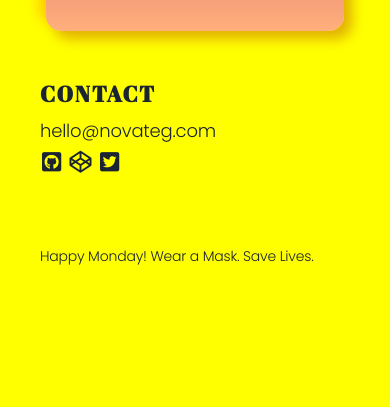
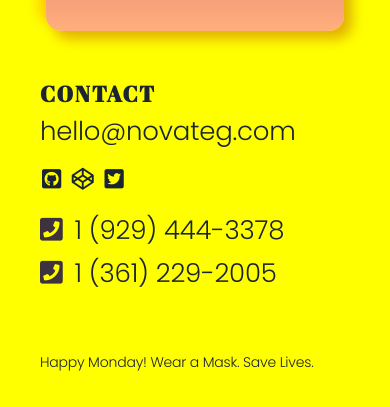
Before and after one commit to NigoraFayzullaeva/1novateg, a plain HTML site: page index.html in a window 390 px wide. Shown: the part 5345-5752 px from the top of the page. Before the commit the page ends 5646 px from the top, so only its background shows below. Drawn offline with Linux system fonts and the light colour scheme.

Commit message:
Add files via upload

```diff
--- a/css/style.css
+++ b/css/style.css
@@ -333,7 +333,7 @@ h2{
   font-family: 'Poppins', Sans-Serif;
   height: 32px;
   line-height: 28px;
-  font-size: 18px;
+  font-size: 26px;
   color: var(--darkgreen);
 }
 
@@ -476,3 +476,33 @@ ul{
 .contact-us{
   font-size: 22px;
 }
+.contacts{
+  display: flex;
+}
+.numbers{
+  margin-left: 80px;
+  padding-top: 20px;
+}
+.padding-b{
+  padding-bottom: 15px;
+}
+.phone{
+  font-family: 'Poppins', Sans-Serif;
+  /* height: 32px; */
+  line-height: 28px;
+  font-size: 26px;
+  color: var(--darkgreen);
+  transition: all 0.5s;
+}
+.phone:hover{
+  color: #3a1c71;
+  font-size: 20px;
+}
+@media (max-width: 425px){
+  .contacts{
+    display: block;
+  }
+  .numbers{
+    margin-left: 0;
+  }
+}
--- a/index.html
+++ b/index.html
@@ -192,8 +192,9 @@
 				</div>
 
 				<h2 class="contact-us">Contact</h2>
+				<div class="contacts">
 					<ul class="split__info">
-							<li>
+						<li class="padding-b">
 							hello@novateg.com
 						</li>
 
@@ -203,6 +204,20 @@
 						<div class="split__social"><a href="https://twitter.com/foha8807" aria-label="Twitter" rel="noopener"><i class="fab fa-twitter-square" aria-hidden="true"></i></a></div>
 						</li>
 					</ul>
+					<div class="numbers">
+						<ul>
+							<li class="phone padding-b">
+								<i class="team-icon fas fa-phone-square"></i>
+								<a class="phone padding-b" href="tel:+19294443378">1 (929) 444-3378</a>
+							</li>
+							<li class="phone">
+								<i class="team-icon fas fa-phone-square"></i>
+								<a class="phone" href="tel:+13612292005">1 (361) 229-2005</a>
+							</li>
+						</ul>
+					</div>
+				</div>
+
 				<div class="split__credit">
 					<p id="wday"></p>
 				</div>
```
Lines whose indentation alone changed are shown as unchanged.
